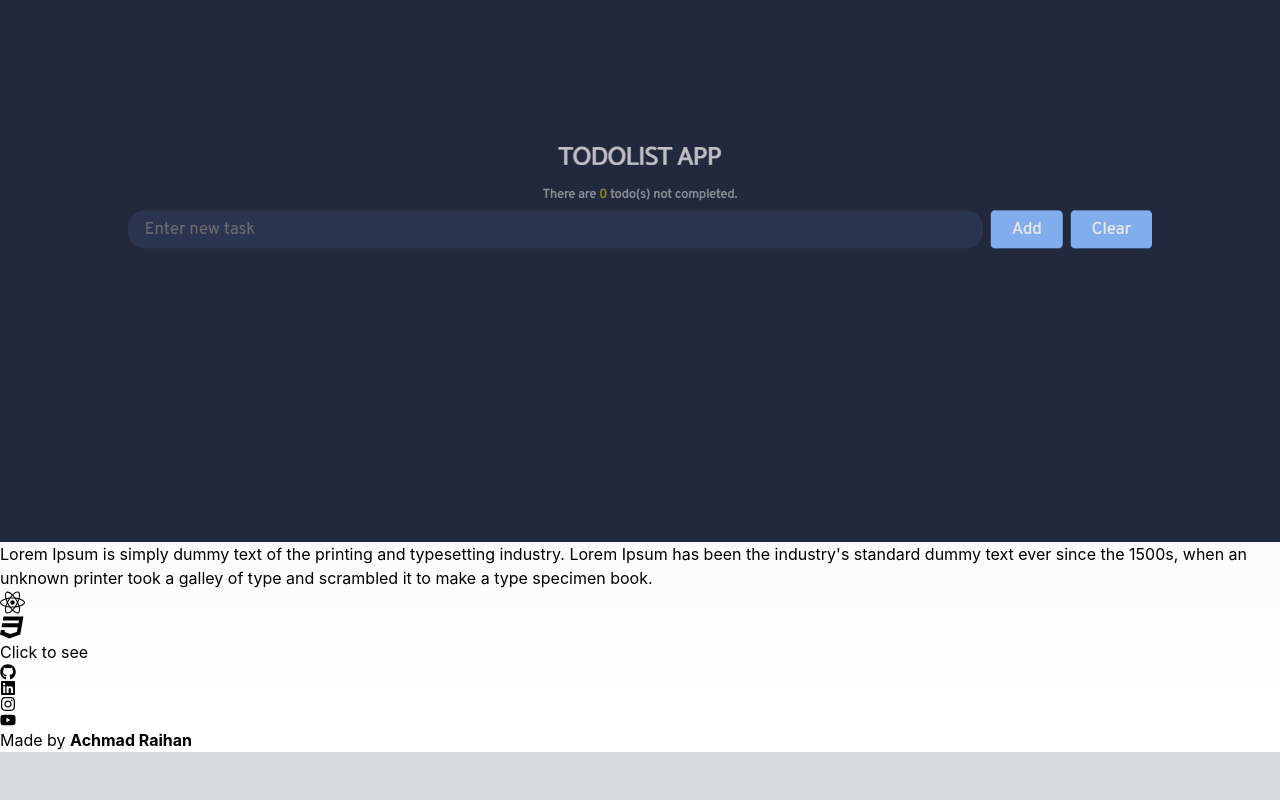
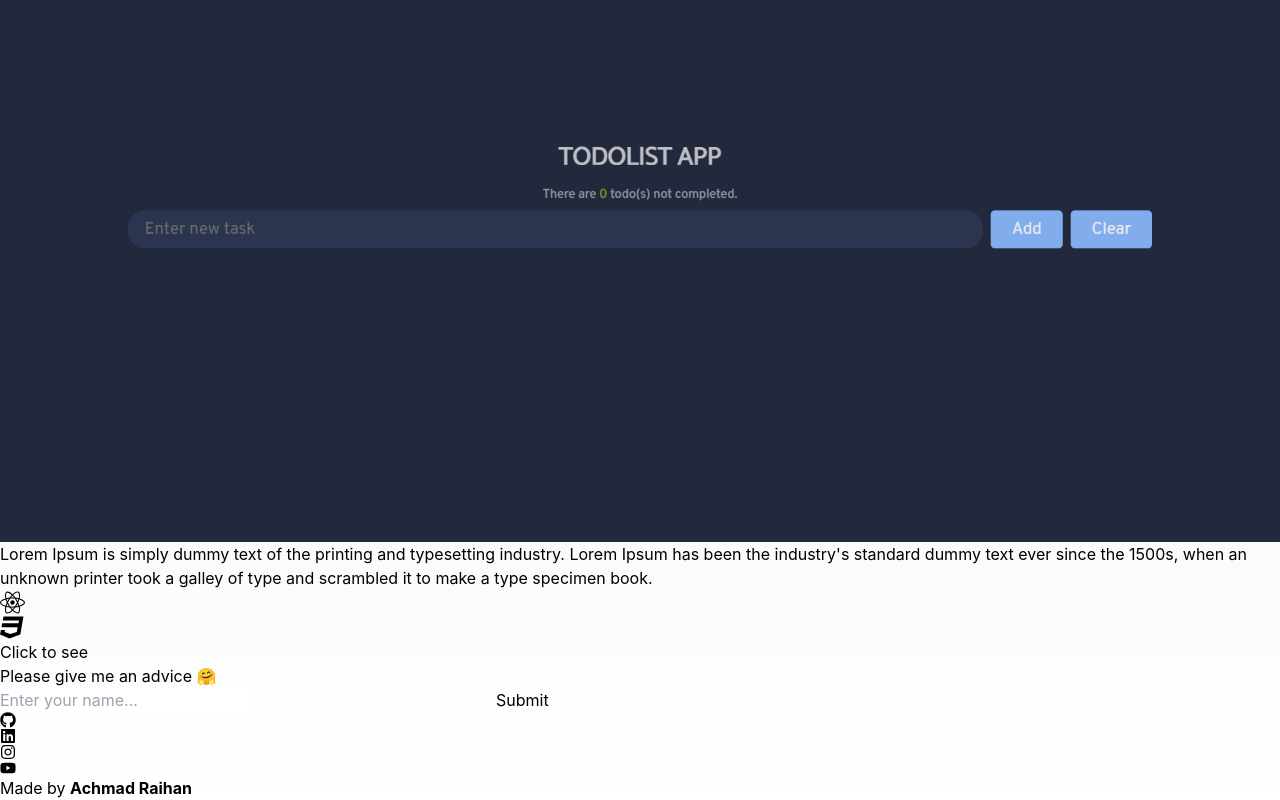
Before and after one commit to Achmad96/Portofolio-Website, a Next.js app: page / in a window 1280 px wide. Shown: the part 1425-2225 px from the top of the page. Before the commit the page ends 2177 px from the top, so only its background shows below. Built offline with nearby package versions, Linux system fonts and the light colour scheme.

Commit message:
modified files

```diff
--- a/app/globals.css
+++ b/app/globals.css
@@ -59,3 +59,8 @@ nav a:hover::after {
 nav a:hover {
     opacity: 70%;
 }
+
+input:focus {
+    outline: none;
+    border: none;
+}
--- a/app/page.tsx
+++ b/app/page.tsx
@@ -1,3 +1,4 @@
+import Contact from "components/Contact";
 import About from "../components/About";
 import Work from "../components/Work";
 
@@ -6,6 +7,7 @@ export default function Home() {
         <main className="min-h-screen">
             <About />
             <Work />
+            <Contact />
         </main>
     );
 }
--- a/app/posts/[slug]/page.tsx
+++ b/app/posts/[slug]/page.tsx
@@ -1,7 +1,6 @@
 import { allPosts } from "contentlayer/generated";
 import { notFound } from "next/navigation";
 import { useMDXComponent } from "next-contentlayer/hooks";
-import Image from "next/image";
 
 const PostLayout = ({ params }: { params: { slug: string } }) => {
     const post = allPosts.find(post => post._raw.flattenedPath === params.slug);
@@ -12,7 +11,6 @@ const PostLayout = ({ params }: { params: { slug: string } }) => {
     return (
         <div className="mx-auto min-h-[72vh] max-w-[80%]">
             <div className="mb-6">
-                {/* <Image src={post.thumbnail} width={600} height={450} alt={"thumbnail"} /> */}
                 <div
                     style={{
                         backgroundImage: `url(${post.thumbnail})`,
--- /dev/null
+++ b/components/Contact.tsx
@@ -0,0 +1,45 @@
+"use client";
+import { motion } from "framer-motion";
+import { useRef, useState } from "react";
+export default function Contact() {
+    const ref = useRef<HTMLInputElement | null>(null);
+    const submitRef = useRef<HTMLInputElement | null>(null);
+    const [index, setIndex] = useState(0);
+    return (
+        <div className="w-full h-screen flex justify-center items-center ">
+            <form autoComplete="off" method="post" name="contactPerson" className="flex flex-col w-[50%] max-md:w-[80%] justify-start gap-5">
+                <h1 className="text-3xl">Please give me an advice &#129303;</h1>
+                <motion.label whileInView={{ x: 0, opacity: 1 }} initial={{ x: -100, opacity: 0 }}>
+                    <input
+                        placeholder="Enter your name..."
+                        name="username"
+                        type="text"
+                        className="p-3 text-lg bg-transparent"
+                        onKeyDown={e => {
+                            if (e.key === "Enter") {
+                                e.preventDefault();
+                                ref.current?.focus();
+                                setIndex(1);
+                            }
+                        }}
+                    />
+                </motion.label>
+                <motion.label animate={index >= 1 ? { x: 0, opacity: 1 } : {}} initial={{ x: -100, opacity: 0 }}>
+                    <input
+                        ref={ref}
+                        placeholder="Enter your message..."
+                        name="messages"
+                        type="text"
+                        className="p-3 text-lg bg-transparent"
+                        onKeyDown={e => {
+                            if (e.key === "Enter") {
+                                submitRef.current?.click();
+                            }
+                        }}
+                    />
+                </motion.label>
+                <input ref={submitRef} type="submit" className="hidden" />
+            </form>
+        </div>
+    );
+}
--- a/package.json
+++ b/package.json
@@ -11,8 +11,7 @@
     "dependencies": {
         "contentlayer": "^0.3.4",
         "date-fns": "^2.30.0",
-        "gray-matter": "^4.0.3",
-        "markdown-to-jsx": "^7.3.2",
+        "framer-motion": "^10.16.5",
         "next": "latest",
         "next-contentlayer": "^0.3.4",
         "react": "latest",
```
Also changed, not shown: 1 other file (tests, documents, lock files or other folders).
